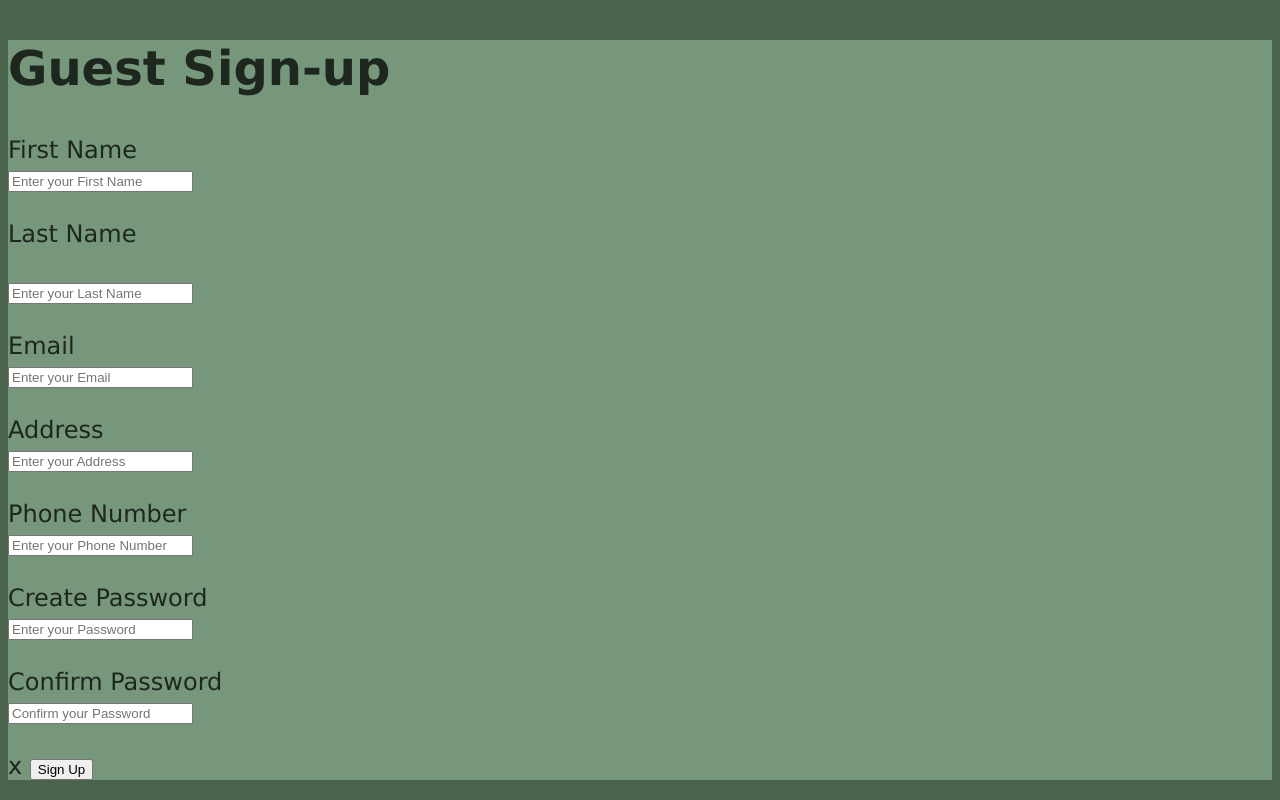
After one commit to Calla-Wilson/DBMS-Project, a PHP site: page / in a window 1280 px wide. The commit adds this page. Run offline with PHP 8.4, Linux system fonts and the light colour scheme.

Commit message:
created files and added the signup form

```diff
--- a/HTML Front page.html
+++ b/HTML Front page.html
@@ -1,7 +1,7 @@
 <!DOCTYPE html>
 <html>
     <head>
-        <title>Hotel Travel</title>
+        <title>Hotel Travel Home</title>
         <link rel="stylesheet" href="styles.css">
     </head>
     <div class="topnav">
--- /dev/null
+++ b/index.html
@@ -0,0 +1,55 @@
+<!DOCTYPE html>
+<html lang="en">
+
+    <head>
+        <link rel="stylesheet" href="styles.css">
+        <meta charset="UTF-8">
+        <meta http-equiv="X-UA-Compatible" content="IE=edge">
+        <meta name="viewport" content="width=device-width, initial-scale=1.0">
+        <title>Guest Sign-up</title>
+    </head>
+    <div class="signup-form">
+         <body>
+            <h2>Guest Sign-up</h2>
+            <form>
+                <label>First Name</label>
+                <br>
+                <input type="text" placeholder="Enter your First Name">
+                <br>
+                <br>
+                <label>Last Name</label>
+                <br>
+                <br>
+                <input type="text" placeholder="Enter your Last Name">
+                <br>
+                <br>
+                <label>Email</label>
+                <br>
+                <input type="text" placeholder="Enter your Email">
+                <br>
+                <br>
+                <label>Address</label>
+                <br>
+                <input type="text" placeholder="Enter your Address">
+                <br>
+                <br>
+                <label>Phone Number</label>
+                <br>
+                <input type="text" placeholder="Enter your Phone Number">
+                <br>
+                <br>
+                <label>Create Password</label>
+                <br>
+                <input type="password" placeholder="Enter your Password">
+                <br>
+                <br>
+                <label>Confirm Password</label>
+                <br>
+                <input type="password" placeholder="Confirm your Password">
+                <br>
+                <br>x
+                <button type="submit">Sign Up</button>
+            </form>
+         </body>
+    </div>
+</html>
--- a/styles.css
+++ b/styles.css
@@ -6,6 +6,12 @@ body{
 h1{
     background-color: rgb(119, 151, 125);
     font-size: 400%;
+    color: rgb(29, 39, 30)
+}
+
+h2{
+    background-color: rgb(119, 151, 125);
+    font-size: 200%;
     color: rgb(29, 39, 30)
 }
 
@@ -33,3 +39,9 @@ p{
   background-color: rgb(63, 102, 70);
   color: black;
 }
+
+.signup-form{
+    background-color: rgb(119, 151, 125);
+    font-size: 150%;
+    color: rgb(29, 39, 30)
+}
```
Also changed, not shown: js/init.js (added), php/functions.php (added).
